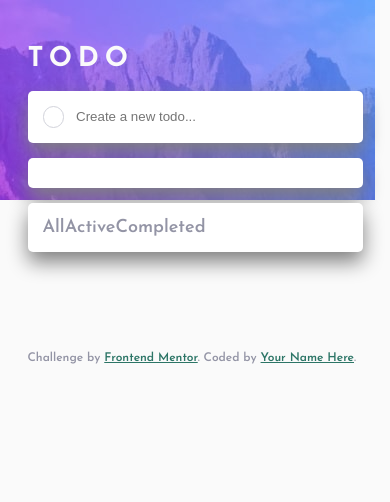
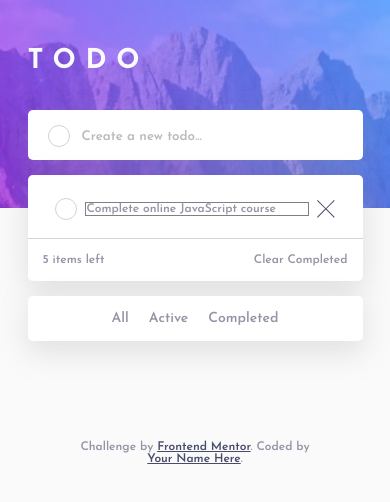
Before and after one commit to bgregi/fm-todo-app, a plain HTML site: page index.html in a window 390 px wide. Drawn offline with Linux system fonts and the light colour scheme.

Commit message:
Working on the mobile layout

```diff
--- a/index.html
+++ b/index.html
@@ -11,25 +11,38 @@
             sizes="32x32"
             href="./images/favicon-32x32.png"
         />
-        <link rel="stylesheet" href="styles.css">
+        <link rel="stylesheet" href="styles.css" />
 
         <title>Frontend Mentor | Todo app</title>
 
         <!-- Feel free to remove these styles or customise in your own stylesheet 👍 -->
-
     </head>
     <body>
         <h1>Todo</h1>
 
-
         <div class="light-box" id="create-box">
-            <div class="checkbox"></div>
-            <input type="text" name="create" id="create-input" placeholder="Create a new todo...">
+            <div class="checkbox">
+                <img src="images/icon-check.svg" alt="Check" />
+            </div>
+            <input
+                type="text"
+                name="create"
+                id="create-input"
+                placeholder="Create a new todo..."
+            />
         </div>
 
         <div class="light-box">
+            <div class="todo-item">
+                <div class="checkbox">
+                    <img src="images/icon-check.svg" alt="Check" />
+                </div>
+                <p>Complete online JavaScript course</p>
+                <img src="images/icon-cross.svg" alt="Delete">
+            </div>
             <div class="bottom-info">
-
+                <span>5 items left</span>
+                <span>Clear Completed</span>
             </div>
         </div>
 
--- a/styles.scss
+++ b/styles.scss
@@ -75,11 +75,10 @@ body {
     background-color: $l-vl-gray;
     background-image: url(images/bg-mobile-light.jpg);
     background-repeat: no-repeat;
+    background-size: 100vw;
 
     box-sizing: border-box;
     padding: 5vw;
-
-
 }
 
 h1 {
@@ -87,33 +86,99 @@ h1 {
     text-transform: uppercase;
     color: $l-vl-gray;
     font-size: 7vw;
-    letter-spacing: 1.5vw;
+    letter-spacing: 2.5vw;
+    margin: 20px 0 35px;
+
 }
 
 .light-box {
     background-color: white;
     box-sizing: border-box;
-    padding: 15px;
+    padding: 15px 0;
     margin: 15px 0;
     border-radius: 5px;
-    box-shadow: 0px 10px 20px gray;
-
-    display: flex;
-    align-items: center;
+    box-shadow: 0px 10px 30px rgba($color: #a0a0a0, $alpha: 0.3);
 
 }
 
-.checkbox {
-    border: 1px solid $l-l-grayish-blue;
-    width: 5vw;
-    height: 5vw;
+#create-box {
+    padding: 15px 20px;
 
-    border-radius: 3vw;
+    display: flex;
+    justify-content: left;
+
+    height: 50px;
 }
 
 input {
+    font-family: Josefin SemiBold, sans-serif;
+    opacity: .5;
+
     border: none;
     margin: 0 0 0 10px;
+    outline: none;
+
+    height: 22px;
+}
+
+.checkbox {
+    border: 0.5px solid $l-l-grayish-blue;
+    width: 20px;
+    height: 20px;
+
+    display: flex;
+    justify-content: center;
+    align-items: center;
+
+    border-radius: 50%;
+
+    img {
+        width: 2.8vw;
+        height: 2.2vw;
+
+    }
+}
+
+.todo-item {
+    display: flex;
+    justify-content: space-evenly;
+    align-items: center;
+
+    padding: 0 20px 10px;
+
+    border-bottom: 1px solid $l-l-grayish-blue;
+
+
+    p {
+        vertical-align: text-bottom;
+        width: 75%;
+        border: 1px solid gray;
+
+    }
+
+    font-size: 12px;
+}
+
+// background-image: linear-gradient(135deg, hsl(192, 100%, 67%), hsl(280, 87%, 65%));
+
+
+.bottom-info {
+    font-size: 12px;
+
+    padding: 15px 15px 0;
+
+    display: flex;
+    justify-content: space-between;
+}
+
+#filter-options {
+    display: flex;
+    justify-content: center;
+
+    span {
+        font-size: 14px;
+        margin: 0 10px;
+    }
 }
 
 
@@ -122,9 +187,11 @@ input {
 
 
 .attribution {
-    margin-top: 100px;
+    margin: 100px 50px 20px;
     font-size: 12px;
+    text-align: center;
+
     a {
-        color: #2c7566;
+        color: $l-vd-grayish-blue;
     }
 }
```
Also changed, not shown: styles.css, 1 other file.
